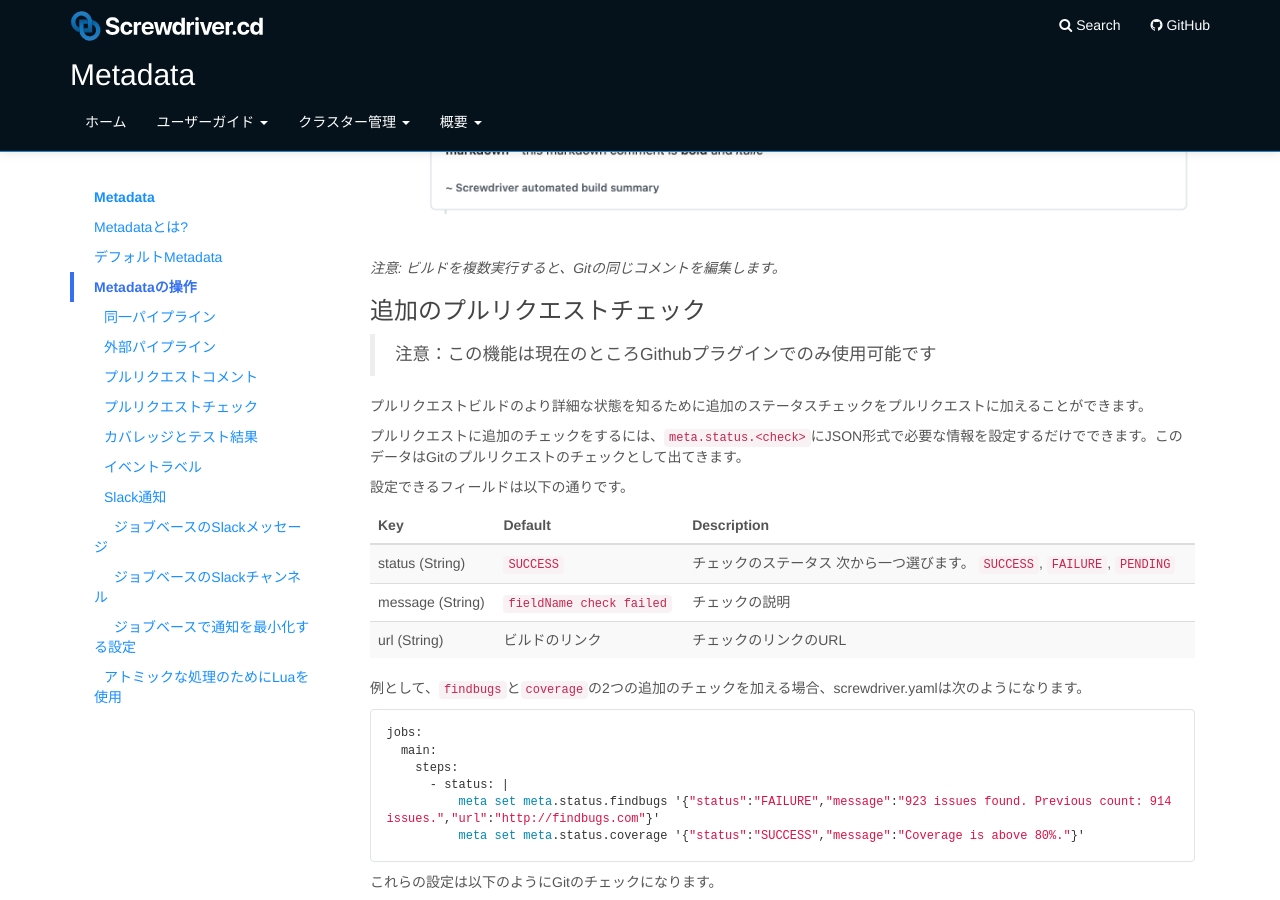
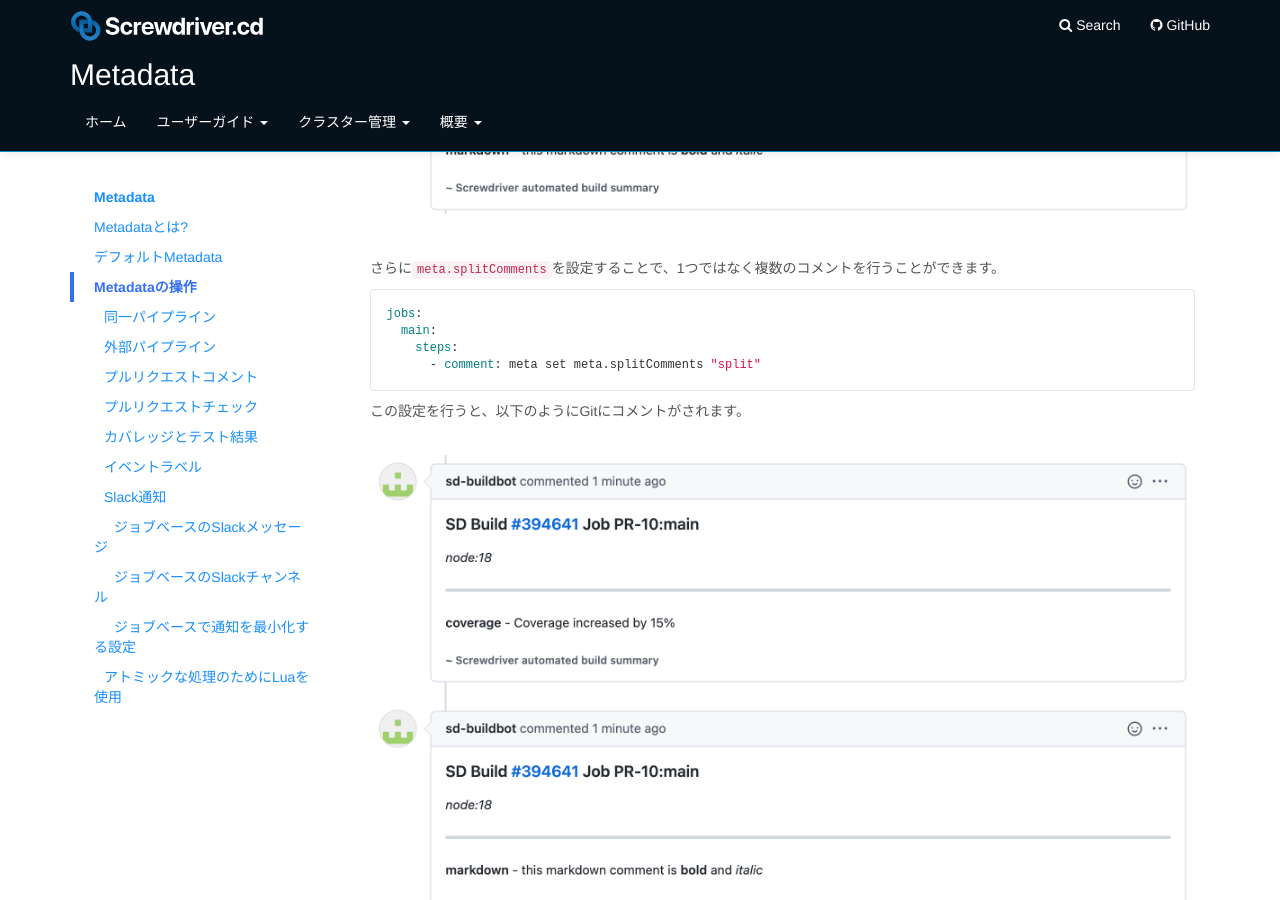
Before and after one commit to screwdriver-cd/guide, a Jekyll site: the page built from docs/ja/user-guide/metadata.md, in a window 1280 px wide and 900 px high, scrolled down 2822 px. Built offline with Jekyll 4.4.1, drawn with Linux system fonts in a browser that asks for light colours.

Commit message:
docs: japanese translation 2023-06 (#578)
* feat: japanese transration

* fix: directory

* feat: sourcePaths

````diff
--- a/docs/ja/user-guide/metadata.md
+++ b/docs/ja/user-guide/metadata.md
@@ -165,6 +165,19 @@ jobs:
 これらの設定をすると、以下のようにGitにコメントがされます。
 
 ![PR comment](./../../user-guide/assets/pr-comment.png)
+
+さらに`meta.splitComments`を設定することで、1つではなく複数のコメントを行うことができます。
+
+```yaml
+jobs:
+  main:
+    steps:
+      - comment: meta set meta.splitComments "split"
+```
+
+この設定を行うと、以下のようにGitにコメントがされます。
+
+![PR comment](./../../user-guide/assets/pr-comment-split.png)
 
 _注意: ビルドを複数実行すると、Gitの同じコメントを編集します。_
 
````
Also changed, not shown: docs/ja/user-guide/configuration/sourcePaths.md (+1 -0 lines).
